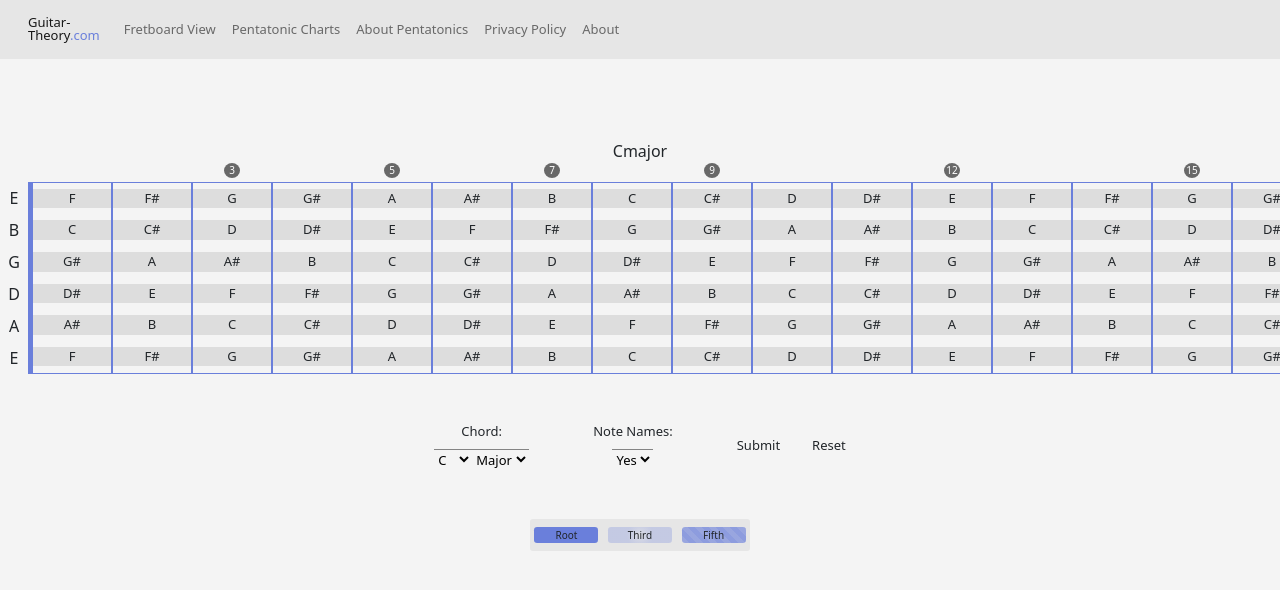
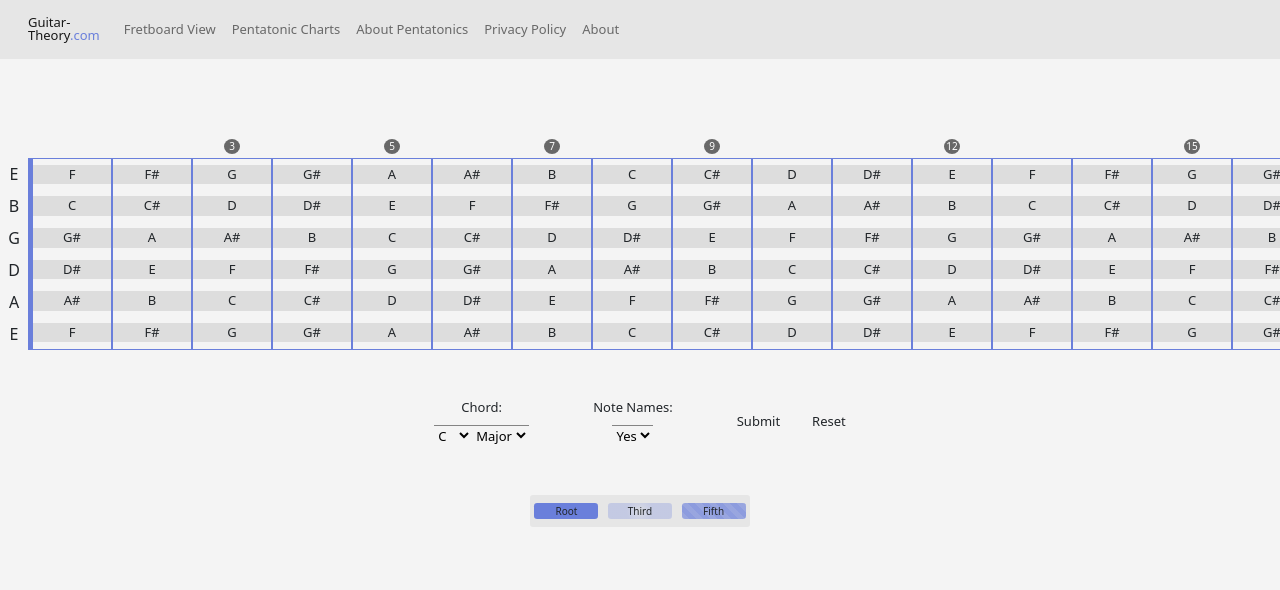
Before and after one commit to nvduran/guitar-theory-site, a React (Create React App) app: page /FullFretboard in a window 1280 px wide. Shown: the top 590 px of the page. Built offline with nearby package versions, Linux system fonts and the light colour scheme.

Commit message:
removing test string

```diff
--- a/src/components/FullFretboard/index.js
+++ b/src/components/FullFretboard/index.js
@@ -318,7 +318,6 @@ export default function FullFretboard() {
         return (
                 <div>
                         <div className="big-full-fretboard-container">
-                                <div className="chord-name-title-div">{keyRoot + keyMajorOrMinor}</div>
                                 <h1 className="hidden-h1">View all of the notes and chords on the fretboard. Music theory applied to the guitar.</h1>
                                 <div className="big-full-fretboard-fret-numbers-div">
                                         <div className="fret-number-div-0fret"></div>
```
